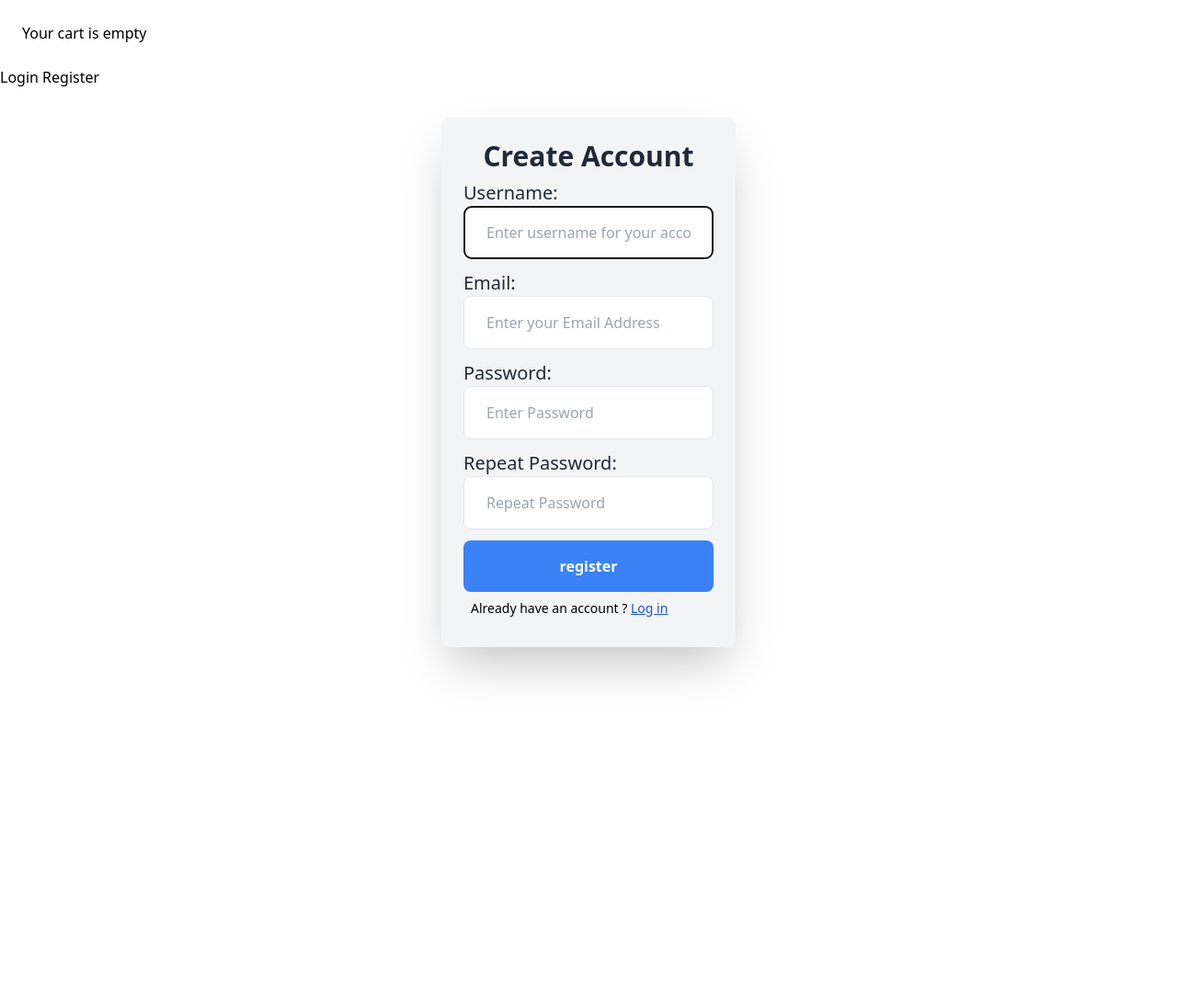
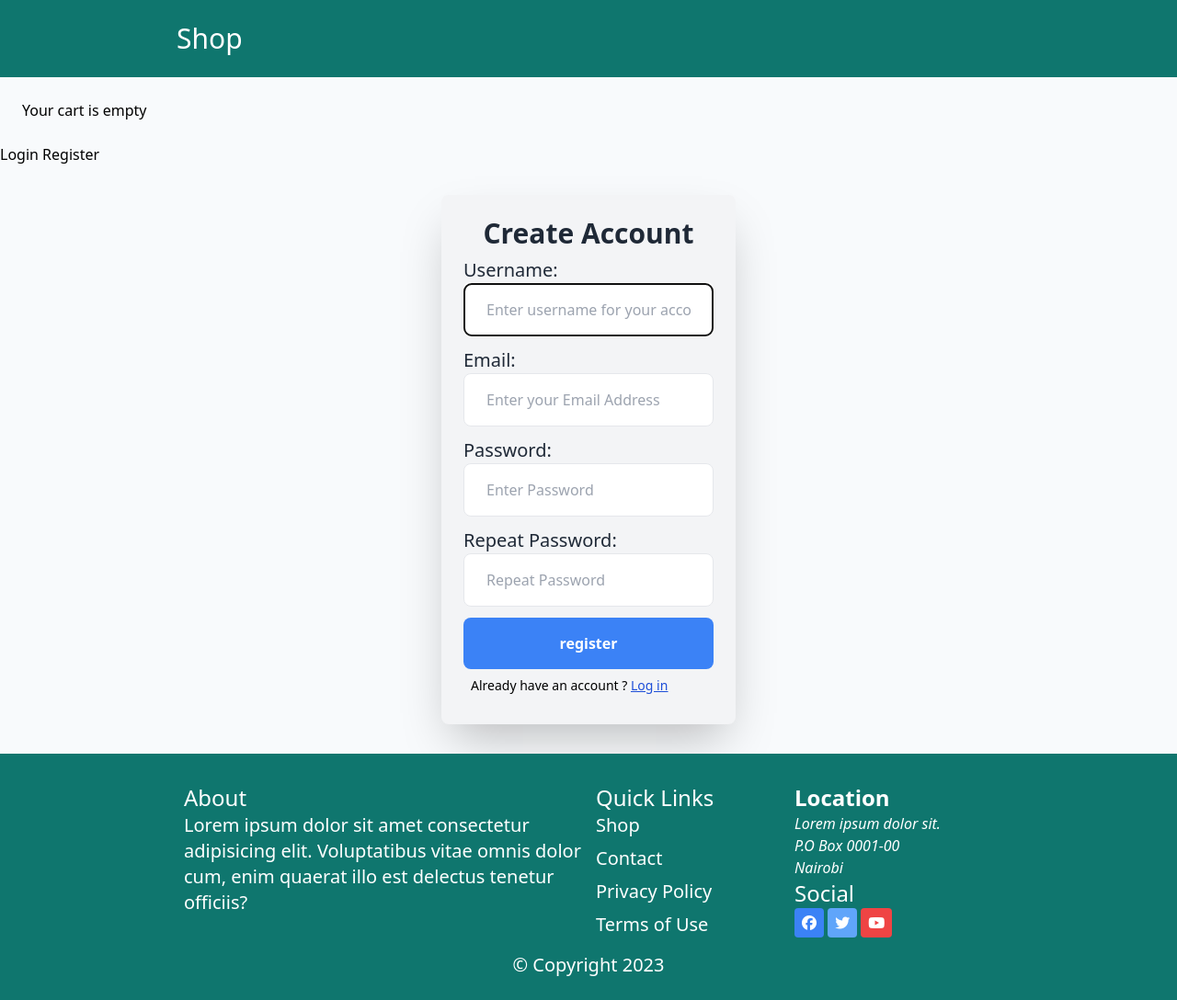
Before and after one commit to zablon-oigo/shop, a Django app: page /accounts/signup/ in a window 1280 px wide. Shown: the whole page at 92% size. Before the commit the page ends 739 px from the top, so only its background shows below. Run offline with Django 4.2, Linux system fonts and the light colour scheme; some libraries are stand-ins or nearby versions.

Commit message:
page footer

```diff
--- a/static/css/style.css
+++ b/static/css/style.css
@@ -526,6 +526,14 @@ video {
   position: static;
 }
 
+.sticky {
+  position: sticky;
+}
+
+.z-10 {
+  z-index: 10;
+}
+
 .m-2 {
   margin: 0.5rem;
 }
@@ -540,11 +548,6 @@ video {
   margin-bottom: 5rem;
 }
 
-.my-10 {
-  margin-top: 2.5rem;
-  margin-bottom: 2.5rem;
-}
-
 .mb-2 {
   margin-bottom: 0.5rem;
 }
@@ -557,16 +560,36 @@ video {
   display: block;
 }
 
+.flex {
+  display: flex;
+}
+
+.inline-flex {
+  display: inline-flex;
+}
+
 .table {
   display: table;
+}
+
+.h-2 {
+  height: 0.5rem;
+}
+
+.w-1\/2 {
+  width: 50%;
 }
 
 .w-full {
   width: 100%;
 }
 
-.w-1\/2 {
-  width: 50%;
+.w-3\/4 {
+  width: 75%;
+}
+
+.w-2 {
+  width: 0.5rem;
 }
 
 .max-w-4xl {
@@ -577,8 +600,38 @@ video {
   max-width: 20rem;
 }
 
-.max-w-3xl {
-  max-width: 48rem;
+.flex-col {
+  flex-direction: column;
+}
+
+.items-center {
+  align-items: center;
+}
+
+.justify-between {
+  justify-content: space-between;
+}
+
+.justify-around {
+  justify-content: space-around;
+}
+
+.space-y-4 > :not([hidden]) ~ :not([hidden]) {
+  --tw-space-y-reverse: 0;
+  margin-top: calc(1rem * calc(1 - var(--tw-space-y-reverse)));
+  margin-bottom: calc(1rem * var(--tw-space-y-reverse));
+}
+
+.space-y-2 > :not([hidden]) ~ :not([hidden]) {
+  --tw-space-y-reverse: 0;
+  margin-top: calc(0.5rem * calc(1 - var(--tw-space-y-reverse)));
+  margin-bottom: calc(0.5rem * var(--tw-space-y-reverse));
+}
+
+.space-x-2 > :not([hidden]) ~ :not([hidden]) {
+  --tw-space-x-reverse: 0;
+  margin-right: calc(0.5rem * var(--tw-space-x-reverse));
+  margin-left: calc(0.5rem * calc(1 - var(--tw-space-x-reverse)));
 }
 
 .rounded-lg {
@@ -587,6 +640,14 @@ video {
 
 .rounded-xl {
   border-radius: 0.75rem;
+}
+
+.rounded-full {
+  border-radius: 9999px;
+}
+
+.rounded {
+  border-radius: 0.25rem;
 }
 
 .border {
@@ -603,11 +664,6 @@ video {
   background-color: rgb(59 130 246 / var(--tw-bg-opacity));
 }
 
-.bg-gray-200 {
-  --tw-bg-opacity: 1;
-  background-color: rgb(229 231 235 / var(--tw-bg-opacity));
-}
-
 .bg-gray-100 {
   --tw-bg-opacity: 1;
   background-color: rgb(243 244 246 / var(--tw-bg-opacity));
@@ -616,6 +672,35 @@ video {
 .bg-red-500 {
   --tw-bg-opacity: 1;
   background-color: rgb(239 68 68 / var(--tw-bg-opacity));
+}
+
+.bg-slate-50 {
+  --tw-bg-opacity: 1;
+  background-color: rgb(248 250 252 / var(--tw-bg-opacity));
+}
+
+.bg-teal-700 {
+  --tw-bg-opacity: 1;
+  background-color: rgb(15 118 110 / var(--tw-bg-opacity));
+}
+
+.bg-white {
+  --tw-bg-opacity: 1;
+  background-color: rgb(255 255 255 / var(--tw-bg-opacity));
+}
+
+.bg-blue-400 {
+  --tw-bg-opacity: 1;
+  background-color: rgb(96 165 250 / var(--tw-bg-opacity));
+}
+
+.bg-gradient-to-tr {
+  background-image: linear-gradient(to top right, var(--tw-gradient-stops));
+}
+
+.bg-clip-text {
+  -webkit-background-clip: text;
+          background-clip: text;
 }
 
 .p-4 {
@@ -630,6 +715,26 @@ video {
   padding: 2rem;
 }
 
+.p-0 {
+  padding: 0px;
+}
+
+.p-0\.5 {
+  padding: 0.125rem;
+}
+
+.p-1 {
+  padding: 0.25rem;
+}
+
+.p-1\.5 {
+  padding: 0.375rem;
+}
+
+.p-2 {
+  padding: 0.5rem;
+}
+
 .px-6 {
   padding-left: 1.5rem;
   padding-right: 1.5rem;
@@ -640,8 +745,23 @@ video {
   padding-bottom: 1rem;
 }
 
+.px-1 {
+  padding-left: 0.25rem;
+  padding-right: 0.25rem;
+}
+
+.px-1\.5 {
+  padding-left: 0.375rem;
+  padding-right: 0.375rem;
+}
+
 .text-center {
   text-align: center;
+}
+
+.text-2xl {
+  font-size: 1.5rem;
+  line-height: 2rem;
 }
 
 .text-3xl {
@@ -649,9 +769,9 @@ video {
   line-height: 2.25rem;
 }
 
-.text-xl {
-  font-size: 1.25rem;
-  line-height: 1.75rem;
+.text-4xl {
+  font-size: 2.25rem;
+  line-height: 2.5rem;
 }
 
 .text-sm {
@@ -659,33 +779,17 @@ video {
   line-height: 1.25rem;
 }
 
-.text-4xl {
-  font-size: 2.25rem;
-  line-height: 2.5rem;
-}
-
-.text-2xl {
-  font-size: 1.5rem;
-  line-height: 2rem;
+.text-xl {
+  font-size: 1.25rem;
+  line-height: 1.75rem;
 }
 
 .font-semibold {
   font-weight: 600;
 }
 
-.text-gray-800 {
-  --tw-text-opacity: 1;
-  color: rgb(31 41 55 / var(--tw-text-opacity));
-}
-
-.text-white {
-  --tw-text-opacity: 1;
-  color: rgb(255 255 255 / var(--tw-text-opacity));
-}
-
-.text-teal-500 {
-  --tw-text-opacity: 1;
-  color: rgb(20 184 166 / var(--tw-text-opacity));
+.font-medium {
+  font-weight: 500;
 }
 
 .text-blue-500 {
@@ -698,14 +802,33 @@ video {
   color: rgb(29 78 216 / var(--tw-text-opacity));
 }
 
+.text-gray-600 {
+  --tw-text-opacity: 1;
+  color: rgb(75 85 99 / var(--tw-text-opacity));
+}
+
+.text-gray-800 {
+  --tw-text-opacity: 1;
+  color: rgb(31 41 55 / var(--tw-text-opacity));
+}
+
 .text-gray-950 {
   --tw-text-opacity: 1;
   color: rgb(3 7 18 / var(--tw-text-opacity));
 }
 
-.text-gray-600 {
+.text-white {
   --tw-text-opacity: 1;
-  color: rgb(75 85 99 / var(--tw-text-opacity));
+  color: rgb(255 255 255 / var(--tw-text-opacity));
+}
+
+.text-red-500 {
+  --tw-text-opacity: 1;
+  color: rgb(239 68 68 / var(--tw-text-opacity));
+}
+
+.text-transparent {
+  color: transparent;
 }
 
 .underline {
@@ -722,3 +845,26 @@ video {
   --tw-bg-opacity: 1;
   background-color: rgb(29 78 216 / var(--tw-bg-opacity));
 }
+
+.hover\:text-red-700:hover {
+  --tw-text-opacity: 1;
+  color: rgb(185 28 28 / var(--tw-text-opacity));
+}
+
+.hover\:opacity-70:hover {
+  opacity: 0.7;
+}
+
+@media (min-width: 640px) {
+  .sm\:m-2 {
+    margin: 0.5rem;
+  }
+
+  .sm\:w-1\/2 {
+    width: 50%;
+  }
+
+  .sm\:flex-row {
+    flex-direction: row;
+  }
+}
--- a/templates/accounts/register_done.html
+++ b/templates/accounts/register_done.html
@@ -9,7 +9,6 @@ Welcome
         <h1 class="text-4xl text-gray-950 text-center font-semibold">Welcome {{user.username}}</h1>
         <hr class="w-1/2 mx-auto border border-gray-200">
         <p class="text-2xl text-gray-600 text-center">Please use this link to <span class="text-blue-500 underline"><a href="{% url 'accounts:login' %}">Log in</a></span></p>
-
     </div>
 </div>
 {% endblock %}
--- a/templates/base.html
+++ b/templates/base.html
@@ -7,7 +7,12 @@
     <title>{% block title %}{% endblock %} | Shop</title>
     <link rel="stylesheet" href="{% static 'css/style.css' %}">
 </head>
-<body class=" ">
+<body class="bg-slate-50">
+ <header class="bg-teal-700 p-6 sticky z-10">
+       <nav class="max-w-4xl mx-auto flex items-center justify-between">
+        <a href="{% url 'shop:list' %}" class="text-3xl text-white">Shop</a>
+       </nav>
+ </header>
     <div class="rounded-xl p-6">
         {% with total_items=cart|length %}
          {% if total_items > 0 %}
@@ -35,5 +40,46 @@
 
     {% block content %}
     {% endblock %}
+
+    <footer class="bg-teal-700 p-6 text-white">
+      <div class="max-w-4xl mx-auto">
+        <div class=" flex flex-col justify-around sm:flex-row">
+          <div class="sm:w-1/2 w-full mb-3 sm:m-2">
+            <h2 class="text-2xl font-medium">About</h2>
+            <p class="text-xl">Lorem ipsum dolor sit amet consectetur adipisicing elit. Voluptatibus vitae omnis dolor cum, enim quaerat illo est delectus tenetur officiis?</p>
+          </div>
+          <div class="sm:w-1/2 mb-3 sm:m-2 w-full flex flex-col sm:flex-row justify-around">
+            <div class="w-full mb-2">
+              <h2 class="text-2xl font-medium">Quick Links</h2>
+            <ul class="space-y-2">
+              <li><a href="" class="text-xl hover:opacity-70">Shop</a></li>
+              <li><a href="" class="text-xl hover:opacity-70">Contact</a></li>
+              <li><a href="" class="text-xl hover:opacity-70">Privacy Policy</a></li>
+              <li><a href="" class="text-xl hover:opacity-70">Terms of Use</a></li>
+            </ul>
+            </div>
+            <div class="w-full mb-2">
+              <h2 class="text-2xl font-semibold">Location</h2>
+              <p class="text-xl"><address>
+                Lorem ipsum dolor sit.<br>
+                P.O Box 0001-00 <br>
+                Nairobi
+              </address></p>
+              <div class="">
+                <h4 class="text-2xl">Social</h4>
+                <a href=""><i class="fa-brands fa-facebook bg-blue-500 p-2 font-semibold text-white inline-flex items-center space-x-2 rounded "></i></a>
+                <a href=""><i class="fa-brands fa-twitter  bg-blue-400 p-2 font-semibold text-white inline-flex items-center space-x-2 rounded"></i></a>
+                <a href="" class=""><i class="fa-brands fa-youtube bg-red-500 p-2 font-semibold text-white inline-flex items-center space-x-2 rounded"></i></a>
+
+              </div>
+            </div>
+          </div>
+
+        </div>
+        <p class="text-xl text-center">&copy; Copyright {% now 'Y' %}</p>
+      </div>
+
+    </footer>
+    <script src="https://kit.fontawesome.com/a0e99f8a3c.js" crossorigin="anonymous"></script>
 </body>
 </html>
```
Also changed, not shown: db.sqlite3.
